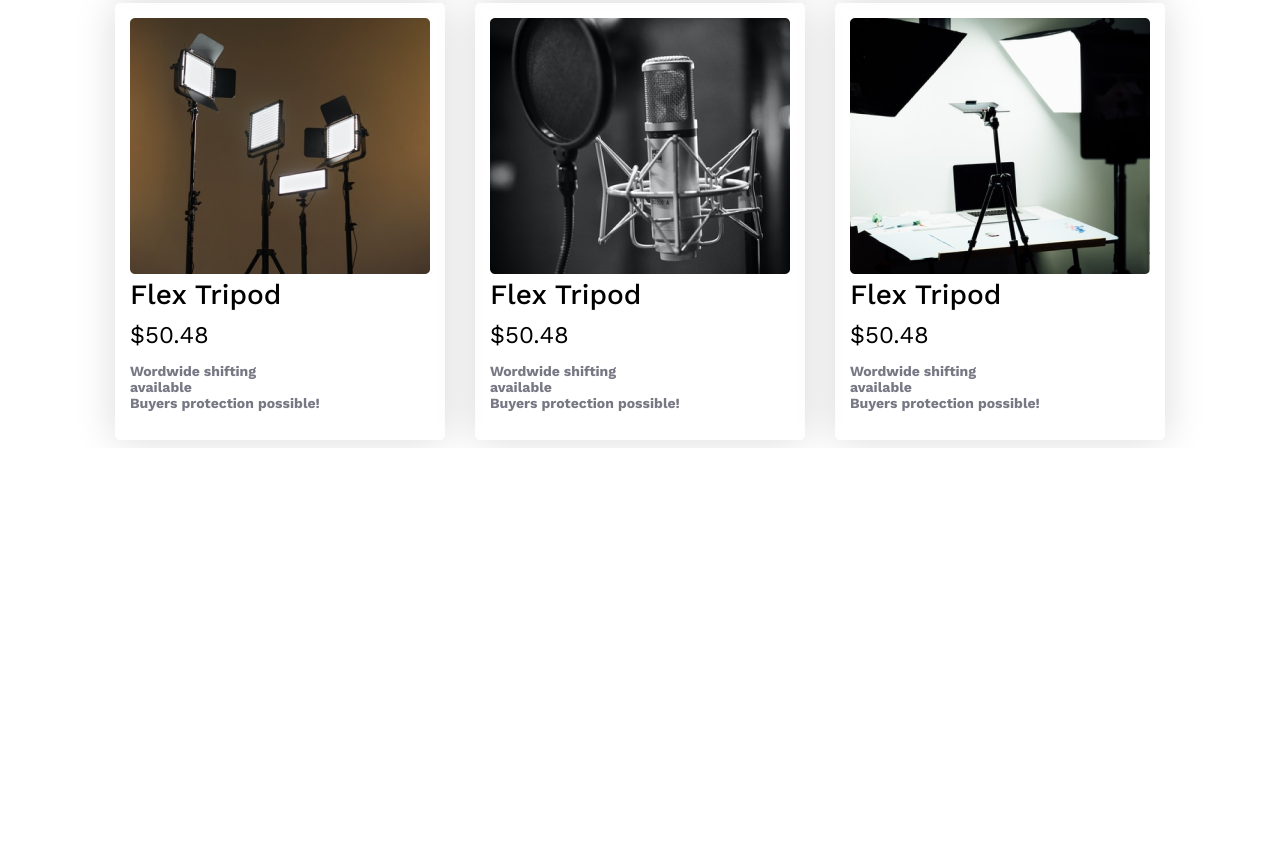
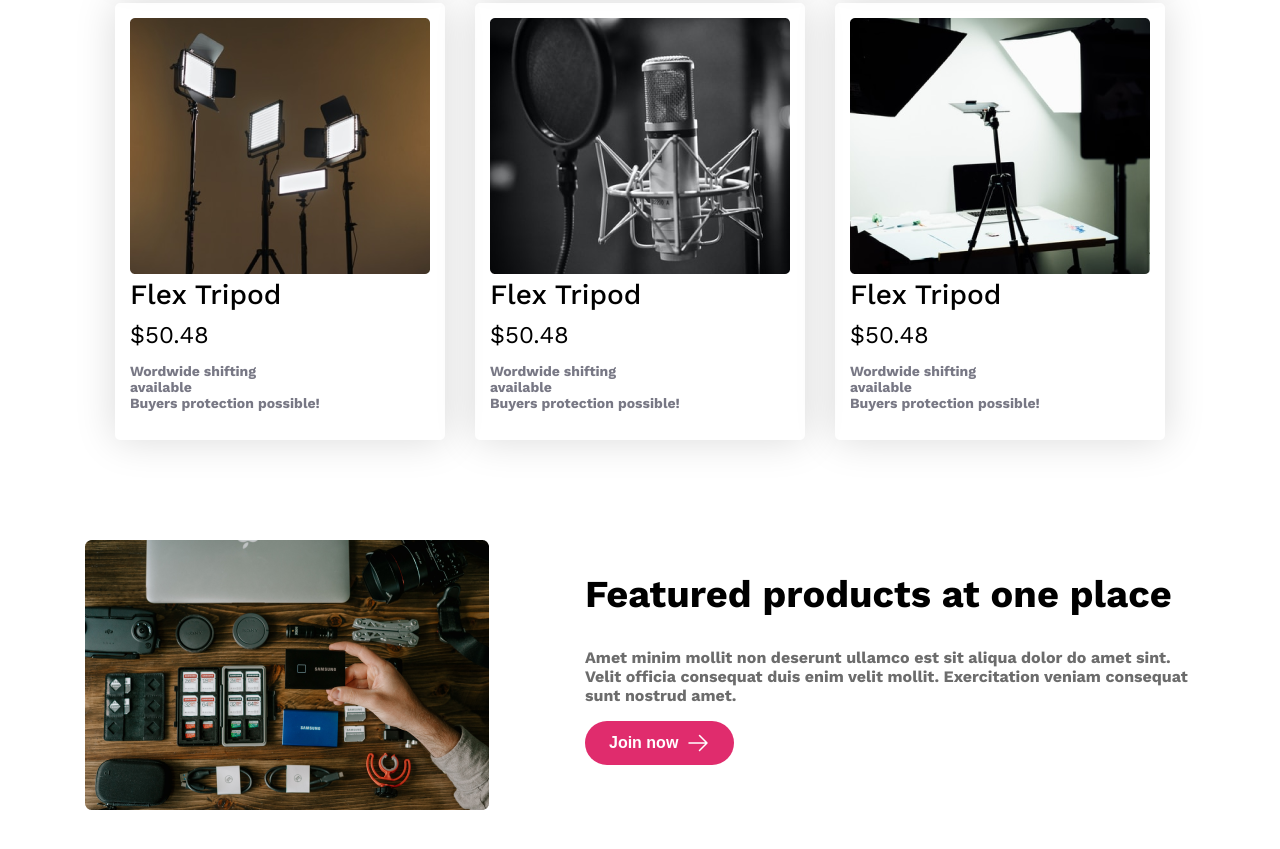
Before and after one commit to badhon-cse/influencer-gear-website, a plain HTML site: page index.html in a window 1280 px wide. Shown: the part 1835-2684 px from the top of the page. Before the commit the page ends 2283 px from the top, so only its background shows below. Drawn offline with nearby package versions, Linux system fonts and the light colour scheme.

Commit message:
featured product section done

```diff
--- a/index.html
+++ b/index.html
@@ -173,6 +173,39 @@
           </div>
         </div>
       </section>
+
+      <section class="features-product flex">
+        <div class="feature-image">
+          <img src="images/gear.png" alt="" />
+        </div>
+
+        <div class="feature-content">
+          <h1 class="feature-title">Featured products at one place</h1>
+          <p class="feature-description">
+            Amet minim mollit non deserunt ullamco est sit aliqua dolor do amet
+            sint. Velit officia consequat duis enim velit mollit. Exercitation
+            veniam consequat sunt nostrud amet.
+          </p>
+
+          <button class="btn-primary">
+            Join now
+            <svg
+              xmlns="http://www.w3.org/2000/svg"
+              fill="none"
+              viewBox="0 0 24 24"
+              stroke-width="1.5"
+              stroke="currentColor"
+              class="size-6"
+            >
+              <path
+                stroke-linecap="round"
+                stroke-linejoin="round"
+                d="M13.5 4.5 21 12m0 0-7.5 7.5M21 12H3"
+              />
+            </svg>
+          </button>
+        </div>
+      </section>
     </main>
   </body>
 </html>
--- a/style.css
+++ b/style.css
@@ -121,6 +121,7 @@ button > svg {
 .popular-collection {
   max-width: 1050px;
   margin: 0 auto;
+  margin-bottom: 100px;
 }
 
 .popular-collection-title {
@@ -158,3 +159,26 @@ button > svg {
   grid-template-columns: repeat(3, 1fr);
   gap: 30px;
 }
+
+/* feature products styles */
+
+.features-product {
+  max-width: 1110px;
+  margin: 0 auto;
+  gap: 96px;
+  margin-bottom: 100px;
+}
+
+.feature-content {
+  max-width: 610px;
+}
+
+.feature-title {
+  font-size: 38px;
+  font-weight: bold;
+}
+
+.feature-description {
+  font-weight: bold;
+  color: #6c6c6c;
+}
```
